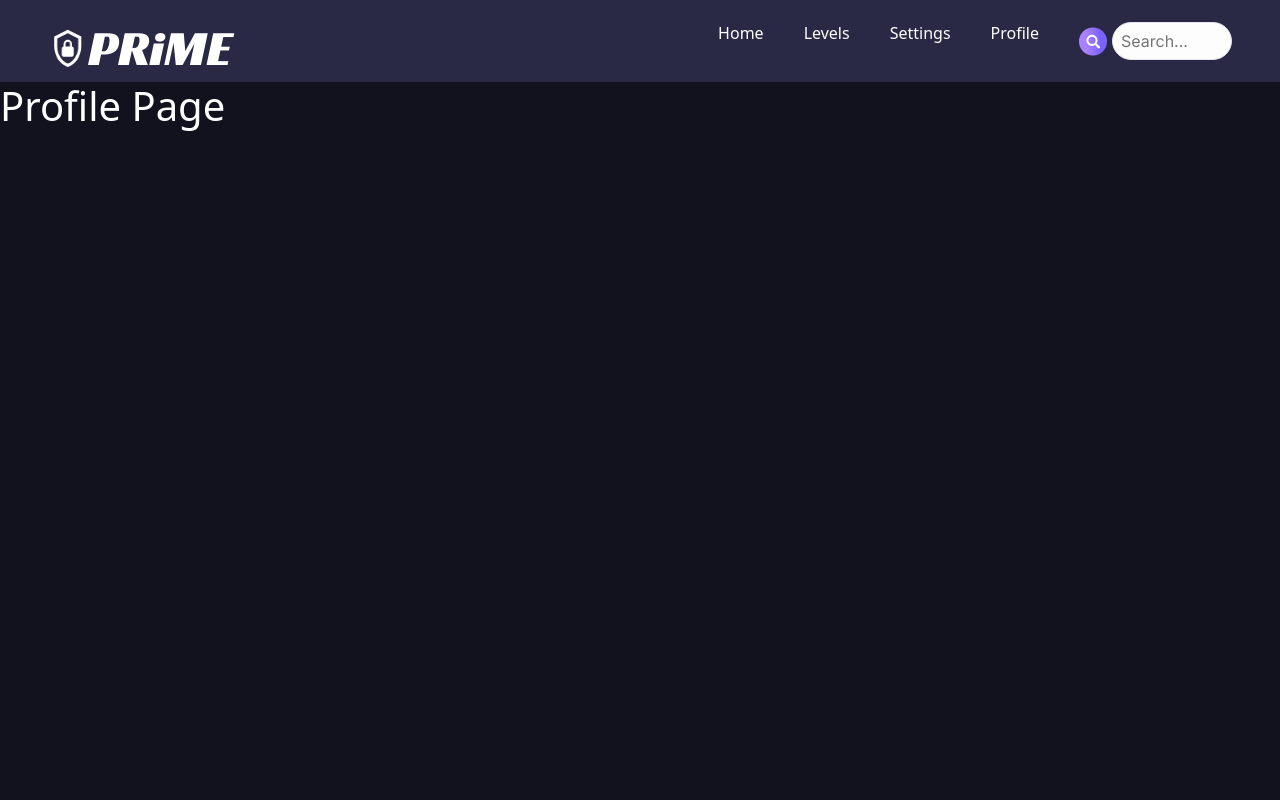
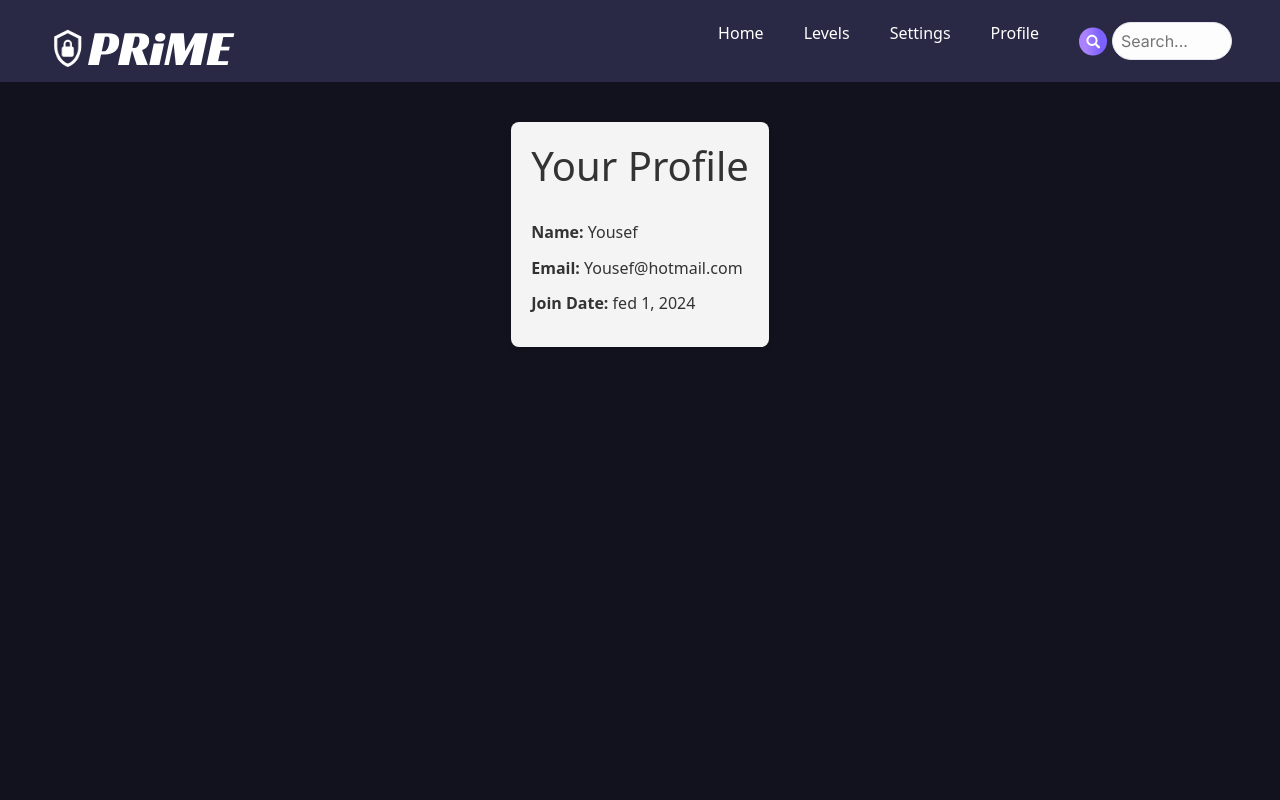
Before and after one commit to simonkb/PRiME, a Next.js app: page /profile in a window 1280 px wide. Shown: the top 800 px of the page. Built offline with nearby package versions, Linux system fonts and the light colour scheme; a web font is replaced by a local one.

Commit message:
failed attmpted at creating the profile

```diff
--- a/src/pages/profile.jsx
+++ b/src/pages/profile.jsx
@@ -1,13 +1,43 @@
-// pages/Profile.js
-import React from "react";
-import Layout from "./layout";
+import React, { useEffect, useState } from 'react'; // Import React
+import Layout from "./layout"; // Ensure correct path if needed
+import styles from './profile.module.css';
 
 const Profile = () => {
+  const [userData, setUserData] = useState({
+    name: "",
+    email: "",
+    joinDate: "",
+  });
+  const [loading, setLoading] = useState(true);
+
+  useEffect(() => {
+    // Simulate fetching user data
+    setTimeout(() => {
+      // Mocked user data
+      const mockUserData = {
+        name: "Yousef",
+        email: "Yousef@hotmail.com",
+        joinDate: "fed 1, 2024"
+      };
+
+      setUserData(mockUserData);
+      setLoading(false); // Indicate loading is complete
+    }, 1000); // Simulate fetch delay
+  }, []);
+
+  if (loading) {
+    return <Layout>Loading...</Layout>;
+  }
+
   return (
     <Layout>
-      <div>
-        <h1>Profile Page</h1>
-        {/* Profile page content goes here */}
+      <div className={styles.profileContainer}>
+        <h1 className={styles.profileHeader}>Your Profile</h1>
+        <div className={styles.userInfo}>
+          <p><strong>Name:</strong> {userData.name}</p>
+          <p><strong>Email:</strong> {userData.email}</p>
+          <p><strong>Join Date:</strong> {userData.joinDate}</p>
+        </div>
       </div>
     </Layout>
   );
--- /dev/null
+++ b/src/pages/profile.module.css
@@ -0,0 +1,41 @@
+.profileContainer {
+    max-width: 600px;
+    margin: 40px auto;
+    padding: 20px;
+    background-color: #f4f4f4;
+    border-radius: 8px;
+    box-shadow: 0 2px 4px rgba(0,0,0,0.1);
+  }
+
+  .profileHeader {
+    color: #333;
+    text-align: center;
+    margin-bottom: 30px;
+  }
+
+  .userInfo {
+    font-size: 16px;
+    line-height: 1.6;
+    color: #333;
+  }
+
+  .userInfo p {
+    margin: 10px 0;
+  }
+
+  /* Example hover effect for any actionable items you might add */
+  .actionButton {
+    display: inline-block;
+    padding: 10px 15px;
+    background-color: #007bff;
+    color: #fff;
+    border-radius: 5px;
+    cursor: pointer;
+    text-align: center;
+    margin: 10px 0;
+    transition: background-color 0.3s ease;
+  }
+
+  .actionButton:hover {
+    background-color: #0056b3;
+  }
```
